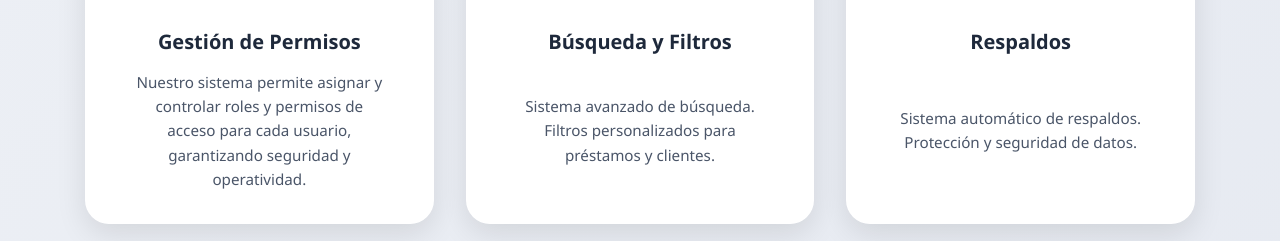
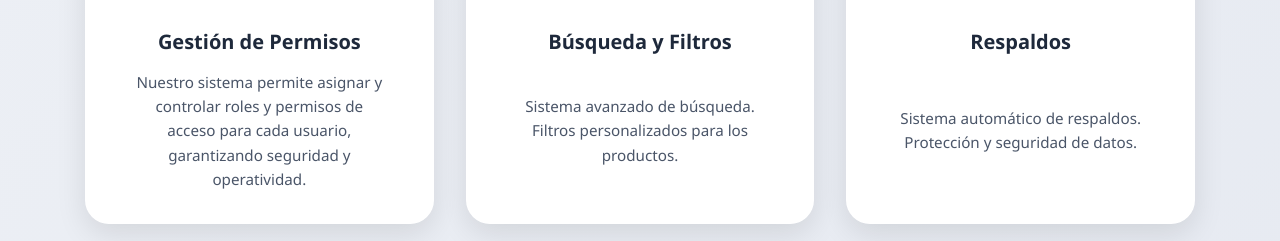
Before and after one commit to Chucharizard/contac, a plain HTML site: page tiendita.html in a window 1280 px wide. Shown: the part 2941-3182 px from the top of the page. Drawn offline with nearby package versions, Linux system fonts and the light colour scheme.

Commit message:
Update tiendita.html

```diff
--- a/tiendita.html
+++ b/tiendita.html
@@ -1277,7 +1277,7 @@
                         </div>
                         <h3 class="service-title">Búsqueda y Filtros</h3>
                         <p class="service-description">
-                            Sistema avanzado de búsqueda. Filtros personalizados para préstamos y clientes.
+                            Sistema avanzado de búsqueda. Filtros personalizados para los productos.
                         </p>
                     </div>
                 </div>
```
